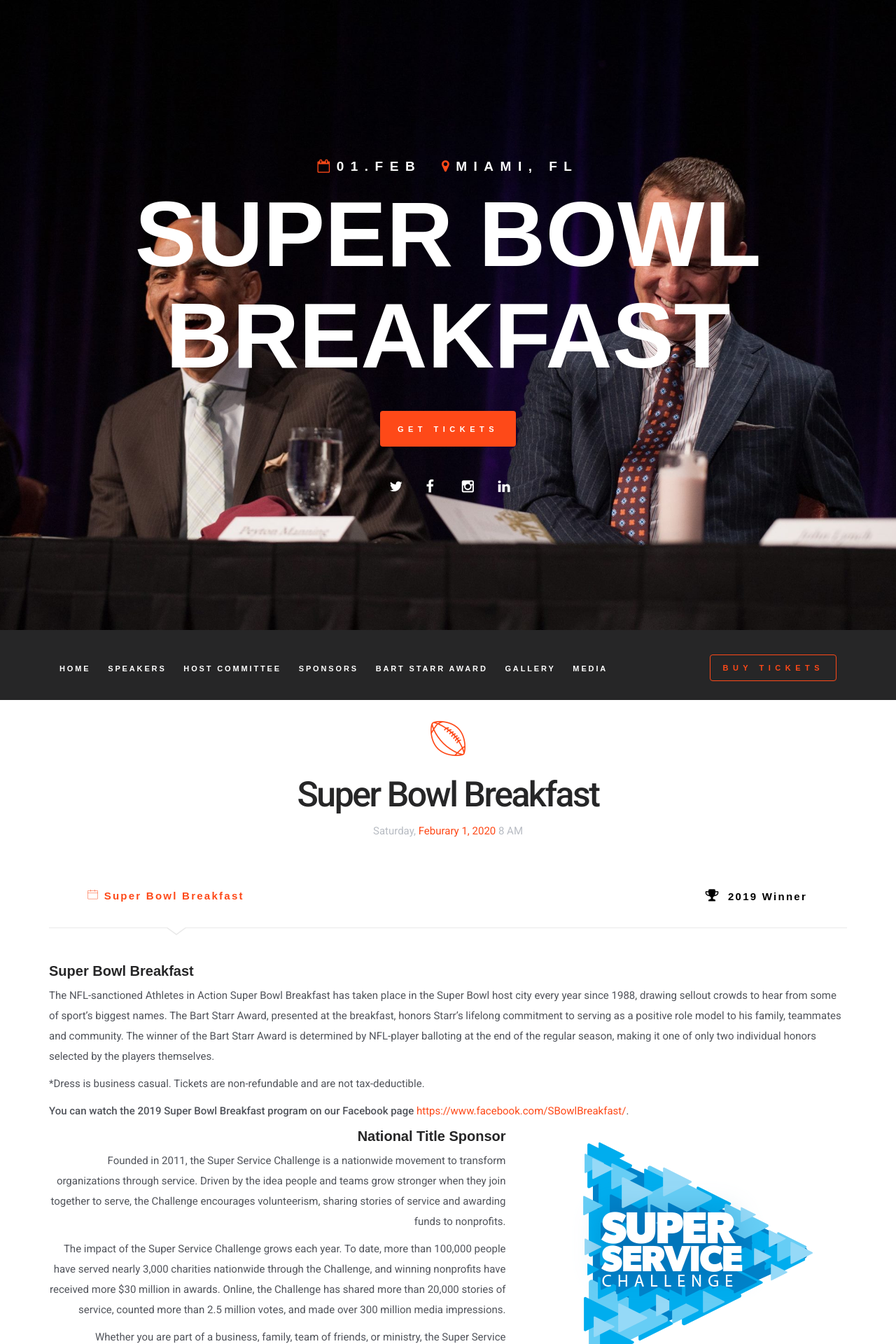
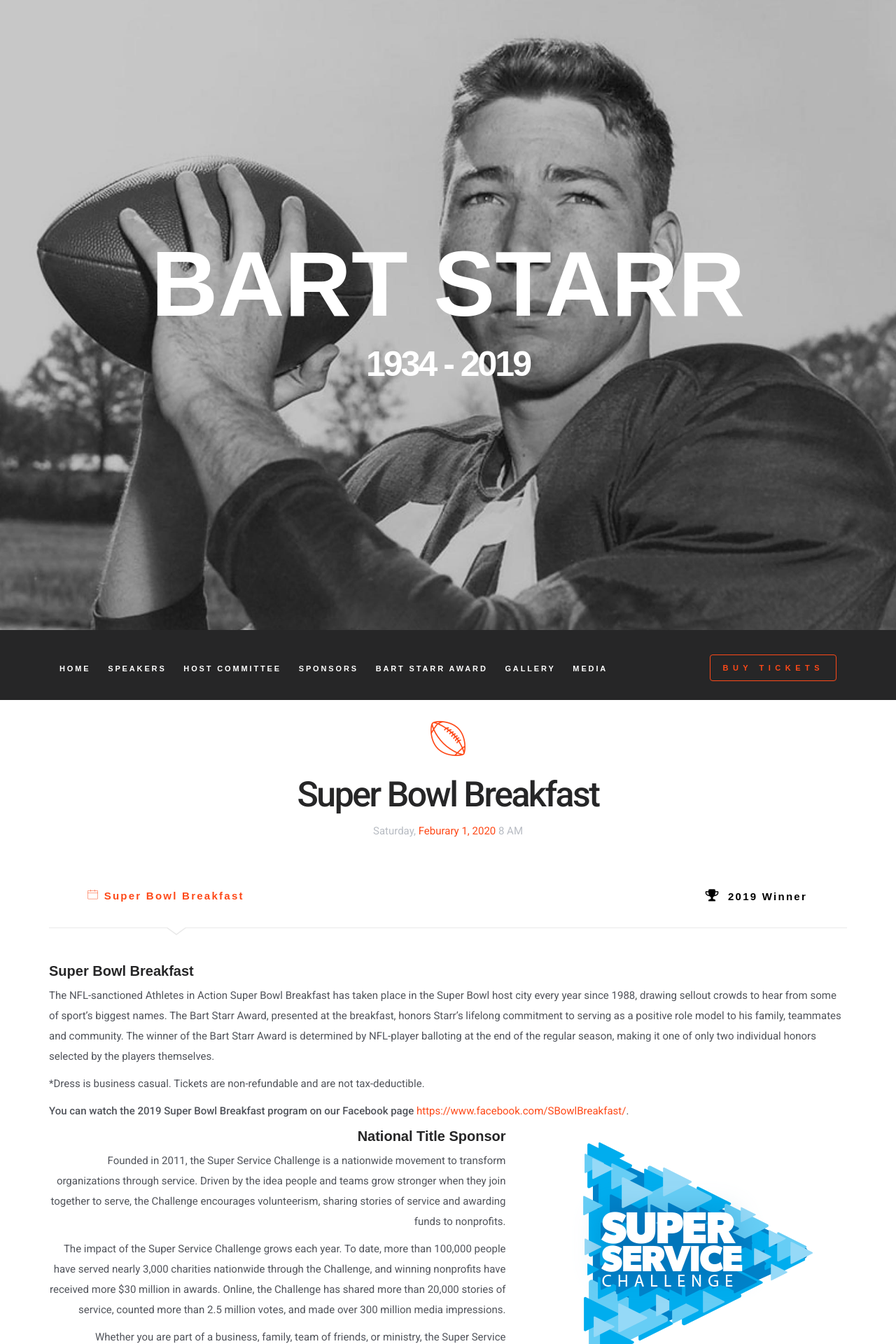
Before and after one commit to AIAUSA/Superbowl, a Jekyll site: the page built from index.md, in a window 1280 px wide. Shown: the top 1920 px of the page at 70% size. Built offline with Jekyll 4.4.1, drawn with Linux system fonts in a browser that asks for light colours; some web fonts are replaced; comment, search, counter and statistics services are not loaded.

Commit message:
Bart memorial Home page

```diff
--- a/_layouts/index.html
+++ b/_layouts/index.html
@@ -28,8 +28,15 @@
 		<div class="sbblogo"></div>
 		<div class="heading-block centered-block align-center">
 			<div class="container">
+				<!--
 				<h5 class="heading-alt" style="margin-bottom: 8px;"><span class="fa fa-calendar-o base-clr-txt"></span>{{ site.data.event.short_date }} <span class="fa fa-map-marker base-clr-txt" style="margin-left: 14px;"></span>{{ site.data.event.location }}</h5>
-				<h1 class="extra-heading">{{ site.data.event.event_name }}</h1>
+				-->
+
+				<h1 class="extra-heading">Bart Starr</h1>
+				<h2>1934 - 2019</h2>
+				<!--<h1 class="extra-heading">{{ site.data.event.event_name }}</h1>-->
+
+				<!--
 				<div class="btns-container">
 					<a href="#prices" class="btn btn-md" data-modal-link="email-ticket">GET TICKETS</a>
 				</div>
@@ -40,6 +47,7 @@
 					<li class="socials-nav-item"><a href="https://www.linkedin.com/company/athletes-in-action/" target="_blank"><span class="fa fa-linkedin"></span></a></li>
 
 				</ul>
+				-->
 			</div>
 		</div>
 	</section>
--- a/assets/css/aia.css
+++ b/assets/css/aia.css
@@ -113,7 +113,7 @@
 }
 
 .aia-bg1 {
-  background-image: url("../img/backgrounds/tony-peyton.jpg");
+  background-image: url("../img/backgrounds/starr1.jpg");
 }
 
 .videowrapper {
```
Also changed, not shown: assets/img/backgrounds/starr1.jpg (added), 1 other file.
